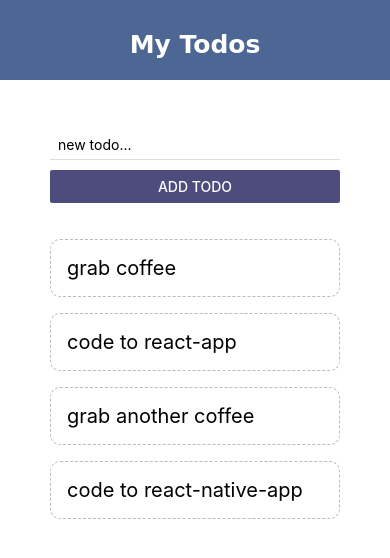
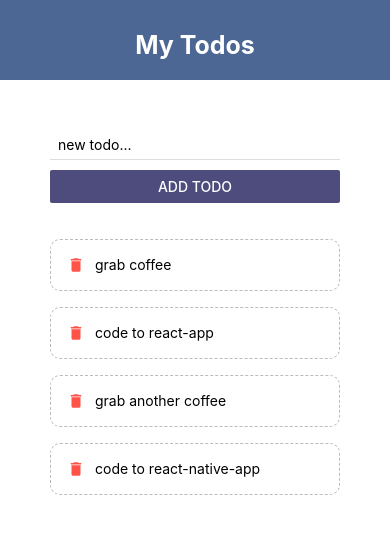
Before and after one commit to firojkabir/todo-ra-native, a React Native app: screen / in a window 390 px wide. Shown: the top 558 px of the page. Built offline with nearby package versions, Linux system fonts and the light colour scheme.

Commit message:
Add icon and flexbox to the list

```diff
--- a/App.js
+++ b/App.js
@@ -1,5 +1,5 @@
 import { useState } from "react";
-import { Alert, FlatList, Keyboard, StyleSheet, TouchableWithoutFeedback, View } from "react-native";
+import { Alert, FlatList, StyleSheet, TouchableWithoutFeedback, View } from "react-native";
 import AddTodo from "./components/AddTodo";
 import Header from "./components/Header";
 import TodoItem from "./components/TodoItem";
@@ -39,7 +39,7 @@
 
 	return (
 		<TouchableWithoutFeedback onPress={() => {
-			Keyboard.dismiss();
+			// Keyboard.dismiss();
 			console.log('Dismissed keyboard!');
 		}}>
 			<View style={styles.container}>
@@ -69,14 +69,13 @@
 	},
 
 	content: {
+		flex: 1,
 		padding: 50,
 	},
 
 	list: {
+		flex: 1,
 		marginTop: 20,
 	},
 
-	text: {
-		fontFamily: "Comic Sans MS",
-	},
 });
--- a/components/Header.js
+++ b/components/Header.js
@@ -21,7 +21,6 @@
 		color: "#fff",
 		fontSize: 25,
 		fontWeight: "bold",
-		fontFamily: "Comic Sans MS",
 	},
 });
 
--- a/components/TodoItem.js
+++ b/components/TodoItem.js
@@ -1,10 +1,14 @@
+import { MaterialIcons } from '@expo/vector-icons';
 import React from "react";
-import { StyleSheet, Text, TouchableOpacity } from "react-native";
+import { StyleSheet, Text, TouchableOpacity, View } from "react-native";
 
 function TodoItem({item, pressHandler}) {
   return (
 	<TouchableOpacity onPress={() => pressHandler(item.key)}>
-		<Text style={styles.item}>{item.text}</Text>
+	<View style={styles.item}>
+		<MaterialIcons name="delete" size={18} color='#ff5349' />
+		<Text style={styles.itemText}>{item.text}</Text>
+	</View>
 	</TouchableOpacity>
   )
 }
@@ -18,6 +22,11 @@
 		borderStyle: 'dashed',
 		borderRadius: 10,
 		fontSize: 20,
+		flexDirection: 'row',
+	},
+
+	itemText: {
+		marginLeft: 10,
 	}
 })
 
```
Also changed, not shown: components/Sandbox.js (added, +50 -0 lines).
